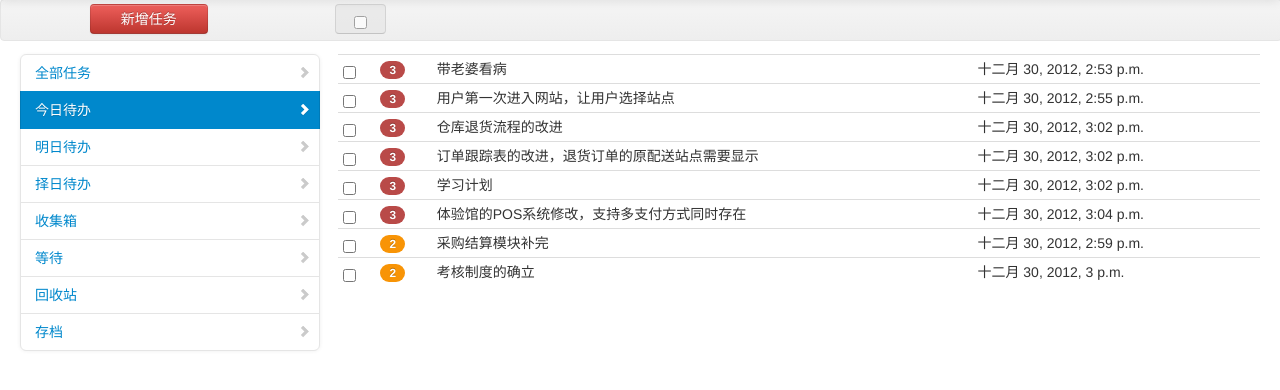
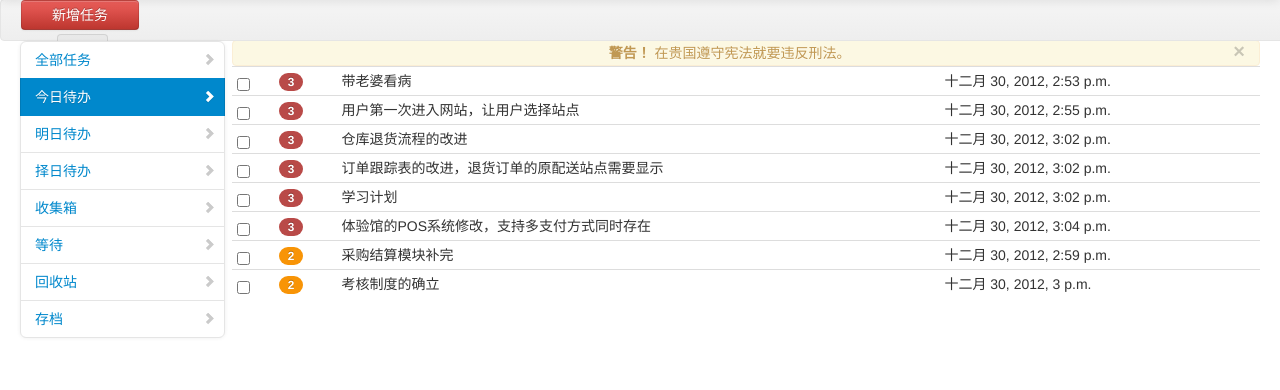
Before and after one commit to liuli195/django-test, a Django app: page /etask/1/ in a window 1280 px wide. Shown: the part 41-431 px from the top of the page. Run offline with Django 3.2, Linux system fonts and the light colour scheme; data comes from the database, SQL or seed files in the repository; parts of the project's set-up code (start-up, migrations or seed data) failed here and were passed over; some libraries are stand-ins or nearby versions.

Commit message:
1609-home

```diff
--- a/mydjango/static/css/docs.css
+++ b/mydjango/static/css/docs.css
@@ -834,7 +834,7 @@ form.bs-docs-example {
   opacity: 1;
 }
 .bs-docs-sidenav.affix {
-  top: 65px;
+  top: 52px;
 }
 .bs-docs-sidenav.affix-bottom {
   position: absolute;
@@ -855,10 +855,10 @@ form.bs-docs-example {
     max-width: 970px;
   }
   .bs-docs-sidenav {
-    width: 300px;
+    width: 205px;
   }
   .bs-docs-sidenav > li > a {
-    width: 300px \9; /* Override the previous IE8-9 hack */
+    width: 205px \9; /* Override the previous IE8-9 hack */
   }
 }
 
@@ -1082,7 +1082,7 @@ form.bs-docs-example {
           border-radius: 4px;
 }
 .subnavpadd {
-  padding-top: 55px;
+  padding-top: 41px;
 }
 
 .margin {
@@ -1114,3 +1114,8 @@ form.bs-docs-example {
 #btn-hide > .btn:first-child {
 	margin-right: 12px;
 }
+
+.myalert{
+	margin-bottom: 0px;
+	padding: 2px 35px 2px 14px;
+}
--- a/mydjango/templates/home/base.html
+++ b/mydjango/templates/home/base.html
@@ -37,7 +37,7 @@
     <form action="{{ url_actions }}" method="post" id="edit_list">
     {% csrf_token %}
    	{% block content %}
-   	<div class="container subnav affix">
+   	<div class="container-fluid subnav affix">
    	{% block subnav %}
    	{% endblock %}
    	</div>
@@ -45,12 +45,16 @@
     <div class="container-fluid">
   	  <div class="row-fluid">
 
-  	    <div class="span3">
+  	    <div class="span2">
   	      {% block navlist %}
 	      {% endblock %}
     	</div>
 
-        <div class="span9 subnavpadd">
+        <div class="span10 subnavpadd">
+        <div class="alert myalert horizontal-center fade in">
+          <a class="close" data-dismiss="alert" href="#">×</a>
+          <strong>警告！</strong> 在贵国遵守宪法就要违反刑法。
+        </div>
           {% block incontent %}
           <div>
             <h1>一切从这里开始！</h1>
--- a/mydjango/templates/home/navbar-top.html
+++ b/mydjango/templates/home/navbar-top.html
@@ -23,12 +23,12 @@
 {% endblock %}
 
 {% block subnav %}
-  	  <div class="row-fluid">
-  	  	<div class="span3 horizontal-center vertical-center">
-        <button name="add" class="btn btn-danger myaddbutton">新增任务</button>
+  	  <div class="row-fluid>
+  	  	<div class="span2 horizontal-center vertical-center">
+         <button name="add" class="btn btn-danger myaddbutton">新增任务</button>
         </div>
-        <div class="span9 vertical-center">
-  			<a class="btn disabled mybutton"><input type="checkbox" id='all'/></a>
+        <div class="span10 vertical-center">
+        	<a class="btn disabled mybutton"><input type="checkbox" id='all'/></a>
   			{% block btngroup %}
   			{% endblock %}
     	</div>
```
Also changed, not shown: README.md.
